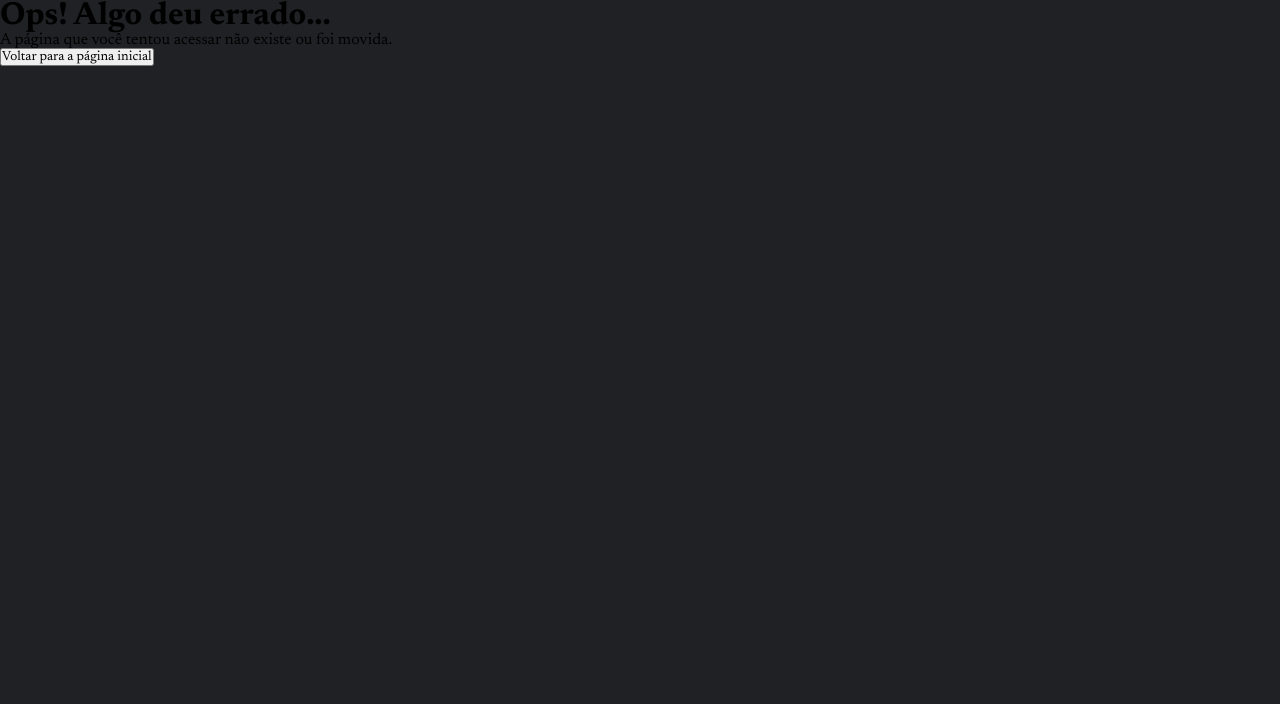
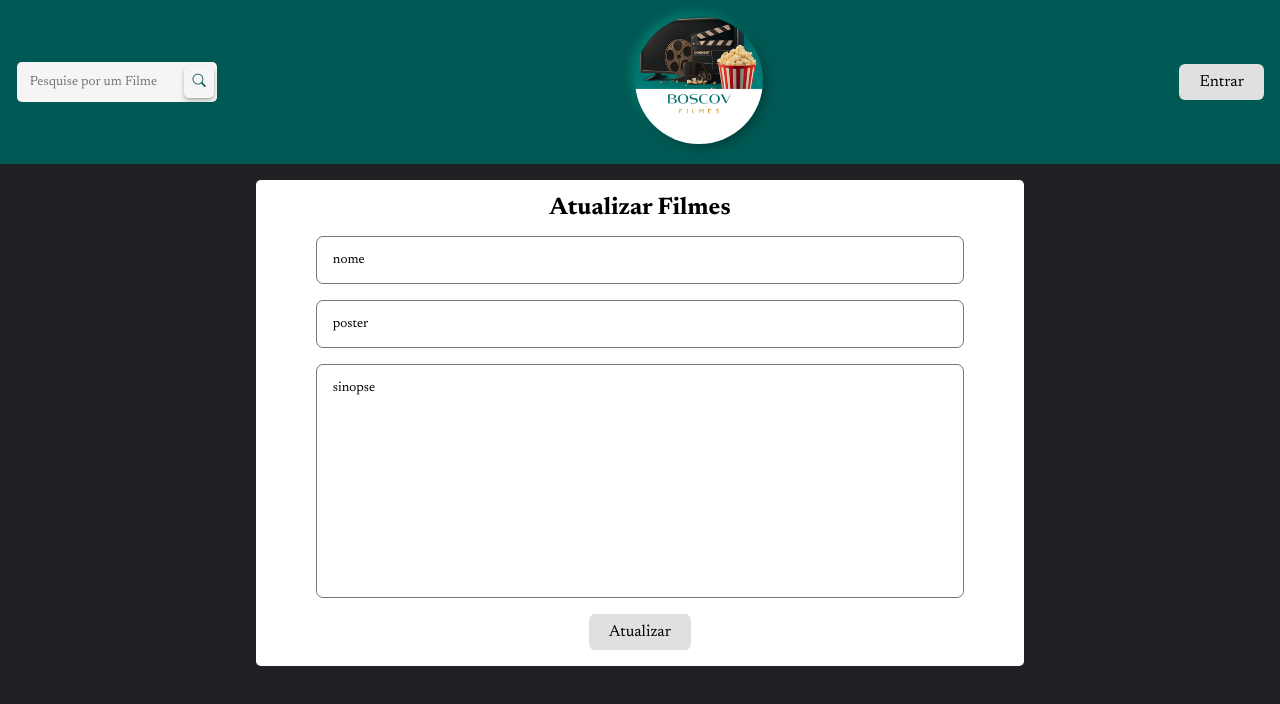
Before and after one commit to WILLOSU/boscov, a React (Vite) app in the folder boscov-frontend/: page /manage-filmes/1 in a window 1280 px wide. Shown: the top 704 px of the page. Built offline with nearby package versions, Linux system fonts and the light colour scheme.

Commit message:
profile filmes

```diff
--- a/boscov-frontend/src/components/Input/Input.tsx
+++ b/boscov-frontend/src/components/Input/Input.tsx
@@ -1,19 +1,43 @@
-import { InputHTMLAttributes } from "react";
-import { UseFormRegister, FieldValues, Path } from "react-hook-form";
-import { InputSpace } from "./InputStyled";
+import { InputSpace, TextareaSpace } from "./InputStyled";
+import { FieldValues, Path, UseFormRegister } from "react-hook-form";
 
-interface InputProps<T extends FieldValues> extends InputHTMLAttributes<HTMLInputElement> {
+type InputProps<T extends FieldValues> = {
+  type?: string;
+  placeholder?: string;
   name: Path<T>;
   register: UseFormRegister<T>;
+  isInput?: boolean;
+  value?: string;
+} & React.InputHTMLAttributes<HTMLInputElement> &
+  React.TextareaHTMLAttributes<HTMLTextAreaElement>;
+
+export function Input<T extends FieldValues>({
+  type = "text",
+  placeholder,
+  name,
+  register,
+  isInput = true,
+  value,
+  ...rest
+}: InputProps<T>) {
+  if (isInput) {
+    const inputProps: React.InputHTMLAttributes<HTMLInputElement> = {
+      type,
+      placeholder,
+      ...register(name),
+      ...rest,
+    };
+    if (value !== undefined) inputProps.value = value;
+
+    return <InputSpace {...inputProps} />;
+  } else {
+    const textareaProps: React.TextareaHTMLAttributes<HTMLTextAreaElement> = {
+      placeholder,
+      ...register(name),
+      ...rest,
+    };
+    if (value !== undefined) textareaProps.value = value;
+
+    return <TextareaSpace {...textareaProps} />;
+  }
 }
-
-export function Input<T extends FieldValues>({ type, placeholder, name, register, ...rest }: InputProps<T>) {
-  return (
-    <InputSpace
-      type={type}
-      placeholder={placeholder}
-      {...register(name)}
-      {...rest}
-    />
-  );
-}
--- /dev/null
+++ b/boscov-frontend/src/components/Interface/Types.ts
@@ -0,0 +1,20 @@
+
+import { InputHTMLAttributes } from "react";
+import { UseFormRegister, FieldValues } from "react-hook-form";
+
+export interface InputProps<T extends FieldValues>
+  extends InputHTMLAttributes<HTMLInputElement> {
+  type: string;
+  placeholder?: string;
+  name: keyof T & string;
+  register: UseFormRegister<T>;
+  isInput?: boolean;
+  value?: string | number;
+}
+
+
+export interface FilmesData {
+  nome: string;
+  poster: string;
+  sinopse: string;
+}
--- a/boscov-frontend/src/main.tsx
+++ b/boscov-frontend/src/main.tsx
@@ -9,7 +9,7 @@ import ErrorPage from "./pages/ErrorPage/ErrorPage";
 import Authentication from "./pages/Authentication/Authentication";
 import Profile from "./pages/Profile/Profile";
 import UserProvider from "./Context/UserContext";
-//import { ManageFilmes } from "./pages/ManageNews/ManageFilmes";
+import { ManageFilmes } from "./pages/ManageNews/ManageFilmes";
 
 // Definindo as rotas
 const router = createBrowserRouter([
@@ -33,13 +33,13 @@ const router = createBrowserRouter([
         element: <Profile />,
       },
 
-      {/*
+
 
       {
         path: "/manage-filmes/:action",
         element: <ManageFilmes />,
       },
-      */}
+
 
     ],
   },
--- a/boscov-frontend/src/pages/ManageNews/ManageFilmes.tsx
+++ b/boscov-frontend/src/pages/ManageNews/ManageFilmes.tsx
@@ -0,0 +1,84 @@
+import { useNavigate, useParams } from "react-router-dom";
+import { AddFilmesContainer } from "./ManageFilmesStyled";
+import { zodResolver } from "@hookform/resolvers/zod";
+import { filmesSchema } from "../../schemas/filmesSchema";
+import { useForm } from "react-hook-form";
+import { Input } from "../../components/Input/Input";
+import { ErrorSpan } from "../../components/Navbar/NavbarStyled";
+import { Button } from "../../components/Button/Button";
+import { createFilmes } from "../../services/filmesServices";
+import { FilmesData } from "../../components/Interface/Types";
+
+export function ManageFilmes() {
+  const { action } = useParams();
+  const navigate = useNavigate();
+
+  // CRIANDO O USERFORM, com tipagem para FilmesData
+  const {
+    register: registerFilmes,
+    handleSubmit: handleRegisterFilmes,
+    formState: { errors: errosRegisterFilmes },
+  } = useForm<FilmesData>({ resolver: zodResolver(filmesSchema) });
+
+  // Função para registrar filme, com 'data' tipado como FilmesData
+  async function registerFilmesSubmit(data: FilmesData) {
+    try {
+      await createFilmes(data);  // Passa o 'data' diretamente para a função de criação
+      navigate("/profile");
+    } catch (error) {
+      console.log(error);
+    }
+  }
+
+  // Função de edição de filmes, com 'data' tipado como FilmesData
+  async function editFilmesSubmit(data: FilmesData) {
+    // Lógica de edição de filme, se necessário
+    console.log(data);  // Para depuração ou implementação posterior
+  }
+
+  return (
+    <AddFilmesContainer>
+      <h2>{action === "add" ? "Adicionar" : "Atualizar"} Filmes</h2>
+      <form
+        onSubmit={handleRegisterFilmes(
+          action === "add" ? registerFilmesSubmit : editFilmesSubmit
+        )}
+      >
+        <Input
+          type="text"
+          placeholder="Nome do Filme"
+          name="nome"  // Certifique-se de que o nome corresponde ao schema
+          register={registerFilmes}
+          value={action !== "add" ? "nome" : ""}  // Atualizando a lógica para editar
+        />
+        {errosRegisterFilmes.nome && (
+          <ErrorSpan>{errosRegisterFilmes.nome.message}</ErrorSpan>
+        )}
+
+        <Input
+          type="text"
+          placeholder="Poster do Filme"
+          name="poster"  // Certificando-se de que o nome corresponde ao schema
+          register={registerFilmes}
+          value={action !== "add" ? "poster" : ""}  // Atualizando a lógica para editar
+        />
+
+        <Input
+          type="text"
+          placeholder="Sinopse"
+          name="sinopse"  // Certifique-se de que o nome corresponde ao schema
+          register={registerFilmes}
+          isInput={false}
+          value={action !== "add" ? "sinopse" : ""}  // Atualizando a lógica para editar
+        />
+        {errosRegisterFilmes.sinopse && (
+          <ErrorSpan>{errosRegisterFilmes.sinopse.message}</ErrorSpan>
+        )}
+
+        <Button type="submit">
+          {action === "add" ? "Adicionar" : "Atualizar"}
+        </Button>
+      </form>
+    </AddFilmesContainer>
+  );
+}
--- a/boscov-frontend/src/pages/Profile/Profile.tsx
+++ b/boscov-frontend/src/pages/Profile/Profile.tsx
@@ -9,7 +9,7 @@ import {
   ProfileIconAdd,
   ProfileIconEdit,
   ProfileUser,
-  ProfilePosts,
+  ProfileFilmes,
 } from "./ProfileStyled";
 import { getAllPostsByUser } from "../../services/filmesServices";
 import { Card } from "../../components/Card/Card";
@@ -79,19 +79,19 @@ export function Profile() {
         </ProfileActions>
       </ProfileHeader>
 
-      <ProfilePosts>
+      <ProfileFilmes>
         {isLoading ? (
-          <p>Carregando posts...</p>
+          <p>Carregando Filmes...</p>
         ) : error ? (
           <p>
             {typeof error === "object" ? "Erro ao carregar os dados" : error}
           </p>
         ) : posts.length === 0 ? (
-          <p>Nenhum filme encontrado</p>
+          <p>Nenhum Filme encontrado</p>
         ) : (
           posts.map((filme) => <Card key={filme.id} filme={filme} />)
         )}
-      </ProfilePosts>
+      </ProfileFilmes>
     </ProfileContainer>
   );
 }
--- a/boscov-frontend/src/pages/Profile/ProfileStyled.tsx
+++ b/boscov-frontend/src/pages/Profile/ProfileStyled.tsx
@@ -85,7 +85,7 @@ export const ProfileIconAdd = styled.i`
   }
 `;
 
-export const ProfilePosts = styled.main`
+export const ProfileFilmes = styled.main`
   display: grid;
   grid-template-columns: repeat(2, 1fr);
   grid-gap: 15px;
--- a/boscov-frontend/src/schemas/filmesSchema.tsx
+++ b/boscov-frontend/src/schemas/filmesSchema.tsx
@@ -1,22 +1,22 @@
 import { z } from "zod";
 
 export const filmesSchema = z.object({
-  title: z
+  nome: z
     .string()
     .nonempty({ message: "O título não pode ser vazio" })
     .refine((value) => !/^\s*$/.test(value), {
-      message: "O título não pode ter apenas espaços",
+      message: "O nome do Filme não pode ter apenas espaços",
     }),
-  banner: z
+  poster: z
     .string()
     .nonempty({ message: "O link do banner não pode ser vazio" })
     .refine((value) => !/^\s*$/.test(value), {
-      message: "O link do banner não pode ter apenas espaços",
+      message: "O link do poster não pode ter apenas espaços",
     }),
-  text: z
+  sinopse: z
     .string()
     .nonempty({ message: "O texto não pode ser vazio" })
     .refine((value) => !/^\s*$/.test(value), {
-      message: "O texto não pode ter apenas espaços",
+      message: "A sinopse não pode ter apenas espaços",
     }),
 });
--- a/boscov-frontend/src/services/filmesServices.ts
+++ b/boscov-frontend/src/services/filmesServices.ts
@@ -1,9 +1,11 @@
 import axios from "axios";
 import Cookies from "js-cookie";
 import { Filme } from "../Datas"; // Importe o tipo Filme do seu arquivo Datas
+import { FilmesData } from "../components/Interface/Types";
 
 const baseUrl: string = "http://localhost:3000";
 //const baseUrl = "https://renderboscov.onrender.com";
+
 
 export async function getAllFilmes() {
   try {
@@ -53,8 +55,8 @@ export async function getAllPostsByUser(userId: number): Promise<Filme[]> {
   }
 }
 
-/*
-export function createFilmes(body) {
+
+export function createFilmes(body: FilmesData) {
   const response = axios.post(`${baseUrl}/api/create`, body, {
     headers: {
       Authorization: `Bearer ${Cookies.get("token")}`,
@@ -63,6 +65,17 @@ export function createFilmes(body) {
   return response;
 }
 
+export function editFilmes(body: FilmesData) {
+  const response = axios.post(`${baseUrl}/api/create`, body, {
+    headers: {
+      Authorization: `Bearer ${Cookies.get("token")}`,
+    },
+  });
+  return response;
+}
+
+
+/*
 export function getFilmesById(id) {
   const response = axios.get(`${baseUrl}/api/byIdPost/${id}`, {
     headers: {
@@ -89,4 +102,5 @@ export function deleteFilmes (id) {
   });
   return response;
 }
-  */
+
+*/
```
Also changed, not shown: boscov-frontend/src/components/Input/InputStyled.tsx (+7 -5 lines).
